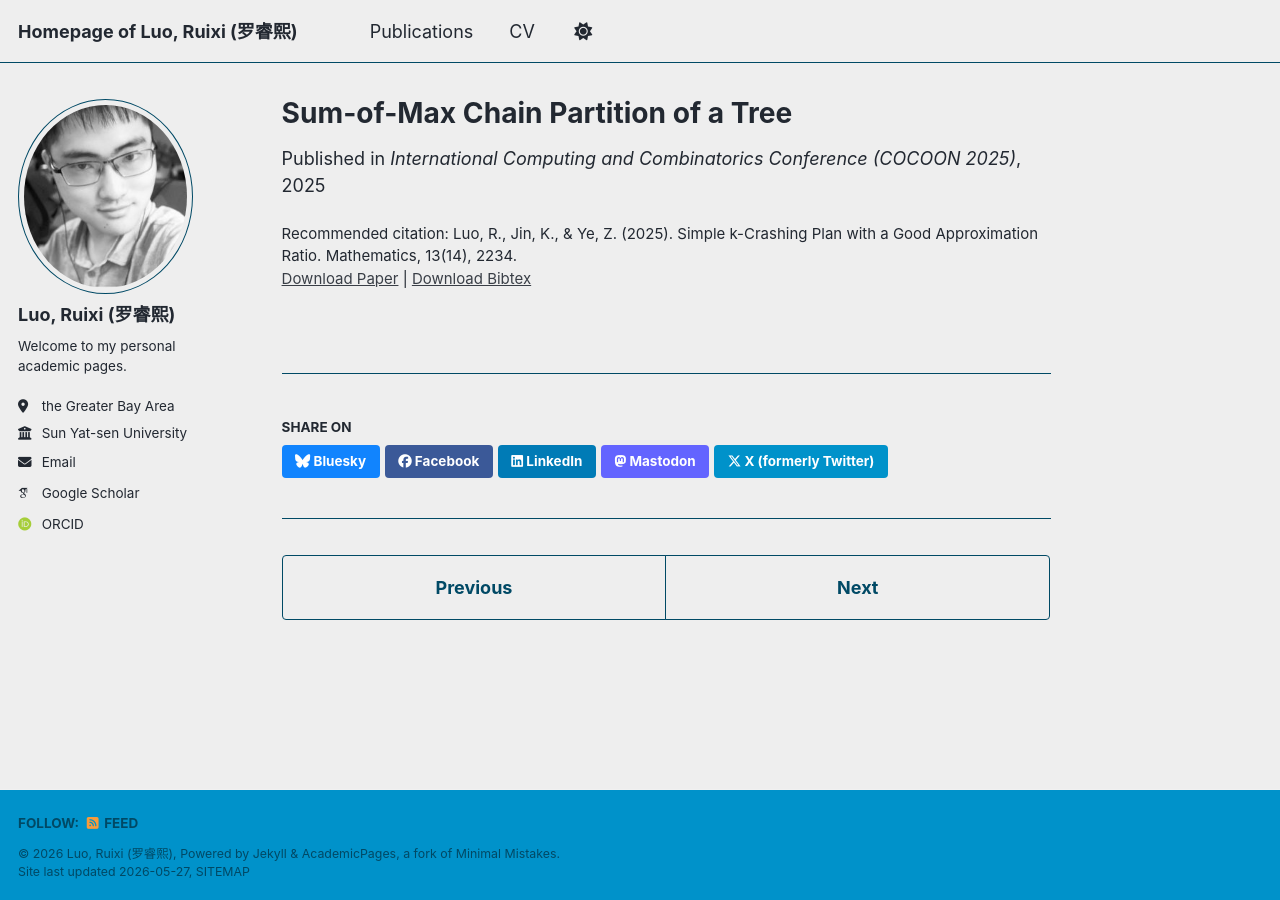
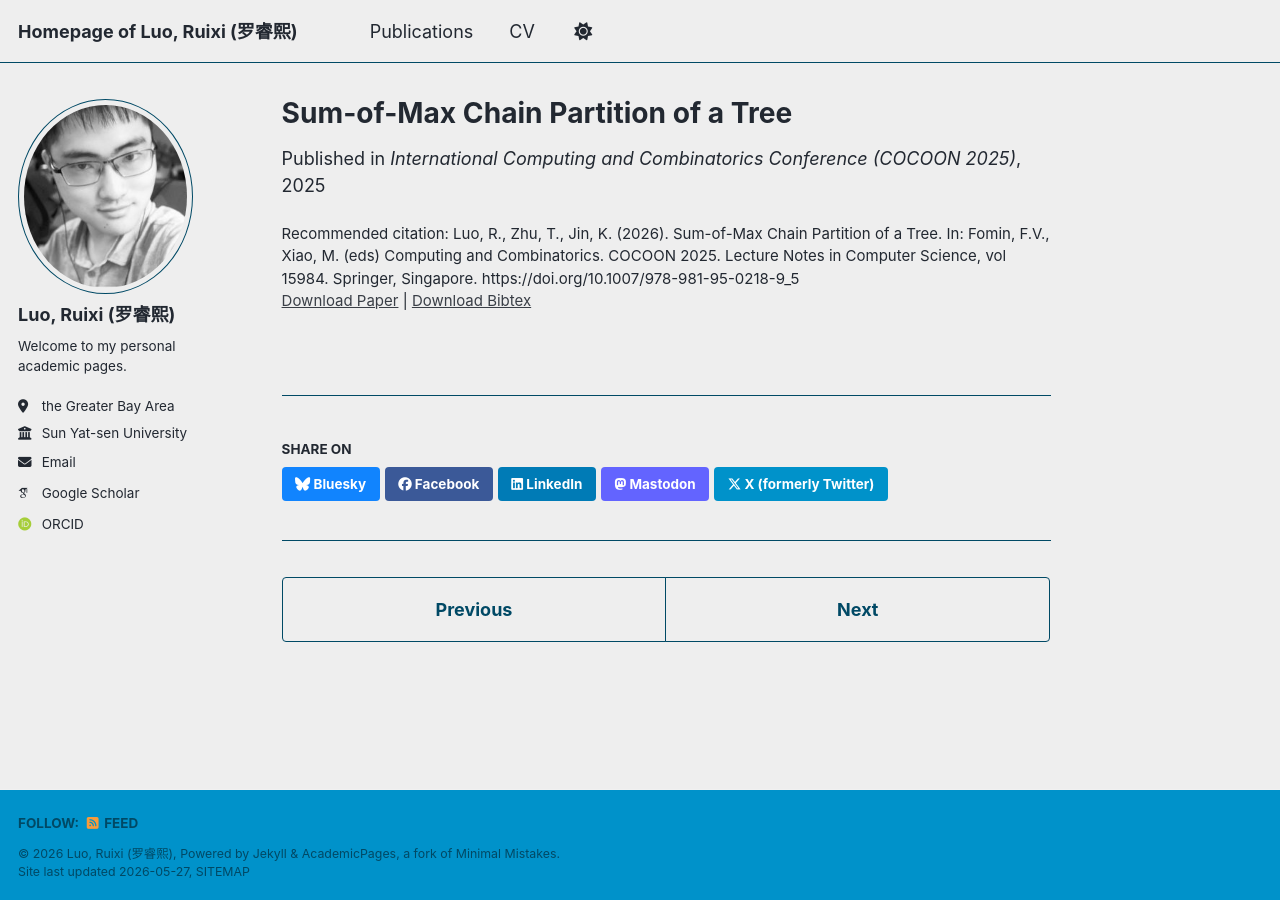
Before and after one commit to Ruixi-Luo/Ruixi-Luo.github.io, a Jekyll site: the page built from _publications/Sum-of-Max.md, in a window 1280 px wide. Built offline with Jekyll 4.4.1, drawn with Linux system fonts in a browser that asks for light colours; some web fonts are replaced; a script bundle is joined from its source files by our own code; library files that are not in the unit come from our copies.

Commit message:
Update Sum-of-Max.md

```diff
--- a/_publications/Sum-of-Max.md
+++ b/_publications/Sum-of-Max.md
@@ -8,5 +8,5 @@ date: 2025-08-03
 venue: 'International Computing and Combinatorics Conference (COCOON 2025)'
 paperurl: 'https://Ruixi-Luo.github.io.github.io/files/Sum-of-Max.pdf'
 bibtexurl: 'https://Ruixi-Luo.github.io/files/Sum-of-Max.bib'
-citation: 'Luo, R., Jin, K., & Ye, Z. (2025). Simple k-Crashing Plan with a Good Approximation Ratio. Mathematics, 13(14), 2234.'
+citation: 'Luo, R., Zhu, T., Jin, K. (2026). Sum-of-Max Chain Partition of a Tree. In: Fomin, F.V., Xiao, M. (eds) Computing and Combinatorics. COCOON 2025. Lecture Notes in Computer Science, vol 15984. Springer, Singapore. https://doi.org/10.1007/978-981-95-0218-9_5'
 ---
```
